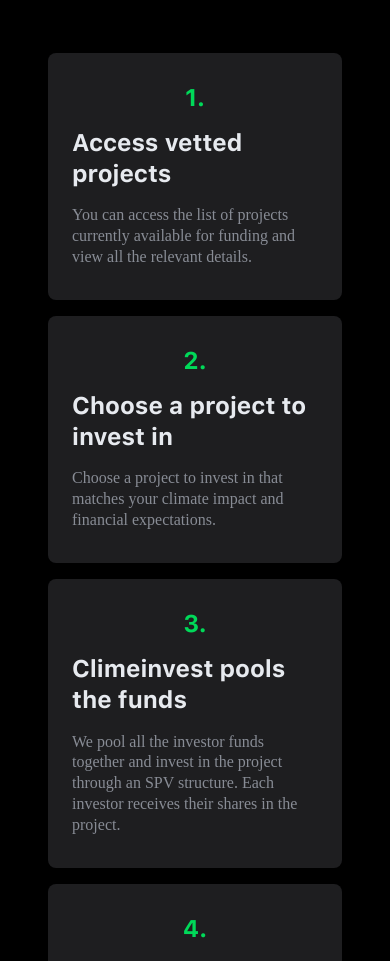
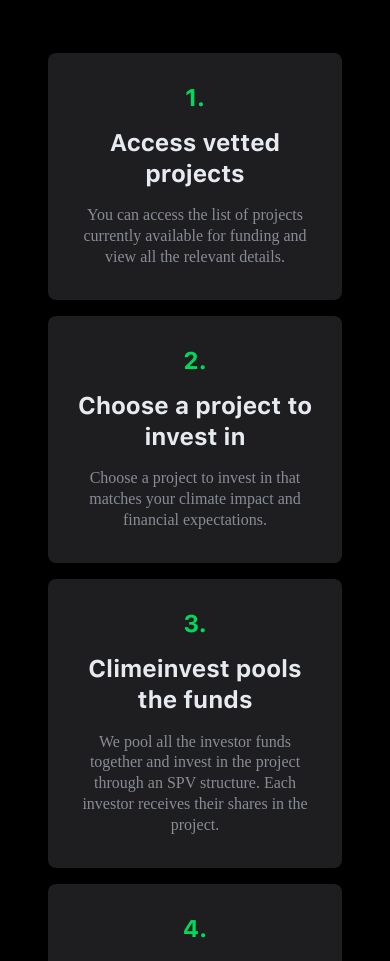
Before and after one commit to ClementeSerrano/web-app-boilerplate, a React (Create React App) app: page / in a window 390 px wide. Shown: the part 5108-6069 px from the top of the page. Built offline with nearby package versions, Linux system fonts and the light colour scheme; no server answers; a web font is replaced by a local one.

Commit message:
:lipstick: Fix text alignment on how it works on mobile

```diff
--- a/src/home/pages/sections/FeaturesSection/FeaturesSection.tsx
+++ b/src/home/pages/sections/FeaturesSection/FeaturesSection.tsx
@@ -268,7 +268,7 @@
               marginBottom: theme.spacing.lg,
             }}
           >
-            AI-driven due diligence and impact prediction.
+            Monitor and trade your investment stake.
           </Typography>
 
           <Typography
@@ -280,9 +280,9 @@
               textAlign: isPhone ? 'center' : 'right',
             }}
           >
-            A state-of-the-art predictive AI model that assesses each project
-            against stringent financial and impact viability metrics. This
-            ensures we only work with the highest quality projects.
+            Buy and sell shares in the projects on our trading platform. Once
+            the project has reached its financing goal, you can trade your stake
+            as the value of the project changes.
           </Typography>
         </FeaturesTextsContainer>
       </FeaturesSubsectionContainer>
--- a/src/home/pages/sections/HowItWorksSection/HowItWorksSection.styles.ts
+++ b/src/home/pages/sections/HowItWorksSection/HowItWorksSection.styles.ts
@@ -1,6 +1,8 @@
 import styled from 'styled-components';
+import Card from '../../../../common/components/Card/Card';
+import Typography from '../../../../common/components/Typography/Typography';
 
-export const CompetitiveAdvantagesCardsContainer = styled.div`
+export const HowItWorksCardsContainer = styled.div`
   display: grid;
   grid-template-columns: repeat(auto-fill, minmax(19rem, 1fr));
   gap: 16px;
@@ -14,7 +16,45 @@
   }
 `;
 
-export const CompetitiveAdvantagesIconContainer = styled.div`
+export const HowItWorksCard = styled(Card)`
+  padding: 32px 52px;
+  background-color: ${({ theme }) => theme.palette.background.level2};
+
+  @media (max-width: 600px) {
+    padding: 32px 24px;
+    align-items: center;
+  }
+`;
+
+export const HowItWorksSectionTitle = styled(Typography)`
+  text-align: center;
+  margin-bottom: ${({ theme }) => theme.spacing.lg}px;
+`;
+
+export const HowItWorksTitle = styled(Typography)`
+  color: ${({ theme }) => theme.palette.primary.main};
+  font-weight: ${({ theme }) => theme.typography.fontWeights.bold};
+
+  @media (max-width: 600px) {
+    text-align: center;
+  }
+`;
+
+export const HowItWorksSubtitle = styled(Typography)`
+  margin-bottom: ${({ theme }) => theme.spacing.sm}px;
+
+  @media (max-width: 600px) {
+    text-align: center;
+  }
+`;
+
+export const HowItWorksParagraph = styled(Typography)`
+  @media (max-width: 600px) {
+    text-align: center;
+  }
+`;
+
+export const HowItWorksIconContainer = styled.div`
   display: flex;
   justify-content: left;
   align-items: center;
--- a/src/home/pages/sections/HowItWorksSection/HowItWorksSection.tsx
+++ b/src/home/pages/sections/HowItWorksSection/HowItWorksSection.tsx
@@ -1,200 +1,99 @@
-import { useTheme } from 'styled-components';
-
-import { useDevice } from '../../../../common/contexts/DeviceContext/DeviceContext.hooks';
-import Typography from '../../../../common/components/Typography/Typography';
-import Card from '../../../../common/components/Card/Card';
 import SectionContainer from '../../../../common/components/SectionContainer/SectionContainer';
 
 import {
-  CompetitiveAdvantagesCardsContainer,
-  CompetitiveAdvantagesIconContainer,
+  HowItWorksSectionTitle,
+  HowItWorksCardsContainer,
+  HowItWorksCard,
+  HowItWorksIconContainer,
+  HowItWorksTitle,
+  HowItWorksSubtitle,
+  HowItWorksParagraph,
 } from './HowItWorksSection.styles';
 
 export default function HowItWorksSection() {
-  const { isPhone } = useDevice();
-  const theme = useTheme();
-
   return (
     <SectionContainer withSeparator>
-      <Typography
-        as="h1"
-        variant="title3"
-        style={{ textAlign: 'center', marginBottom: theme.spacing.lg }}
-      >
+      <HowItWorksSectionTitle variant="title3">
         How it works.
-      </Typography>
+      </HowItWorksSectionTitle>
 
-      <CompetitiveAdvantagesCardsContainer>
-        <Card
-          style={{
-            padding: isPhone ? '32px 24px' : '32px 52px',
-            alignItems: isPhone ? 'center' : 'unset',
-            backgroundColor: theme.palette.background.level2,
-          }}
-        >
-          <CompetitiveAdvantagesIconContainer>
-            <Typography
-              as="h1"
-              variant="title4"
-              style={{
-                color: theme.palette.primary.main,
-                fontWeight: theme.typography.fontWeights.bold,
-              }}
-            >
-              1.
-            </Typography>
-          </CompetitiveAdvantagesIconContainer>
+      <HowItWorksCardsContainer>
+        <HowItWorksCard>
+          <HowItWorksIconContainer>
+            <HowItWorksTitle variant="title4">1.</HowItWorksTitle>
+          </HowItWorksIconContainer>
 
-          <Typography
-            as="h2"
-            variant="title6"
-            style={{ marginBottom: theme.spacing.sm }}
-          >
+          <HowItWorksSubtitle variant="title6">
             Access vetted projects
-          </Typography>
+          </HowItWorksSubtitle>
 
-          <Typography as="p" variant="paragraph1" color="level3">
+          <HowItWorksParagraph variant="paragraph1" color="level3">
             You can access the list of projects currently available for funding
             and view all the relevant details.
-          </Typography>
-        </Card>
+          </HowItWorksParagraph>
+        </HowItWorksCard>
 
-        <Card
-          style={{
-            padding: isPhone ? '32px 24px' : '32px 52px',
-            alignItems: isPhone ? 'center' : 'unset',
-            backgroundColor: theme.palette.background.level2,
-          }}
-        >
-          <CompetitiveAdvantagesIconContainer>
-            <Typography
-              as="h1"
-              variant="title4"
-              style={{
-                color: theme.palette.primary.main,
-                fontWeight: theme.typography.fontWeights.bold,
-              }}
-            >
-              2.
-            </Typography>
-          </CompetitiveAdvantagesIconContainer>
+        <HowItWorksCard>
+          <HowItWorksIconContainer>
+            <HowItWorksTitle variant="title4">2.</HowItWorksTitle>
+          </HowItWorksIconContainer>
 
-          <Typography
-            as="h2"
-            variant="title6"
-            style={{ marginBottom: theme.spacing.sm }}
-          >
+          <HowItWorksSubtitle variant="title6">
             Choose a project to invest in
-          </Typography>
+          </HowItWorksSubtitle>
 
-          <Typography as="p" variant="paragraph1" color="level3">
-            Choose a project to invest in that matches your climate impact and financial
-            expectations.
-          </Typography>
-        </Card>
+          <HowItWorksParagraph variant="paragraph1" color="level3">
+            Choose a project to invest in that matches your climate impact and
+            financial expectations.
+          </HowItWorksParagraph>
+        </HowItWorksCard>
 
-        <Card
-          style={{
-            padding: isPhone ? '32px 24px' : '32px 52px',
-            alignItems: isPhone ? 'center' : 'unset',
-            backgroundColor: theme.palette.background.level2,
-          }}
-        >
-          <CompetitiveAdvantagesIconContainer>
-            <Typography
-              as="h1"
-              variant="title4"
-              style={{
-                color: theme.palette.primary.main,
-                fontWeight: theme.typography.fontWeights.bold,
-              }}
-            >
-              3.
-            </Typography>
-          </CompetitiveAdvantagesIconContainer>
+        <HowItWorksCard>
+          <HowItWorksIconContainer>
+            <HowItWorksTitle variant="title4">3.</HowItWorksTitle>
+          </HowItWorksIconContainer>
 
-          <Typography
-            as="h2"
-            variant="title6"
-            style={{ marginBottom: theme.spacing.sm }}
-          >
+          <HowItWorksSubtitle variant="title6">
             Climeinvest pools the funds
-          </Typography>
+          </HowItWorksSubtitle>
 
-          <Typography as="p" variant="paragraph1" color="level3">
+          <HowItWorksParagraph variant="paragraph1" color="level3">
             We pool all the investor funds together and invest in the project
-            through an SPV structure. Each investor receives their shares in the project.
-          </Typography>
-        </Card>
+            through an SPV structure. Each investor receives their shares in the
+            project.
+          </HowItWorksParagraph>
+        </HowItWorksCard>
 
-        <Card
-          style={{
-            padding: isPhone ? '32px 24px' : '32px 52px',
-            alignItems: isPhone ? 'center' : 'unset',
-            backgroundColor: theme.palette.background.level2,
-          }}
-        >
-          <CompetitiveAdvantagesIconContainer>
-            <Typography
-              as="h1"
-              variant="title4"
-              style={{
-                color: theme.palette.primary.main,
-                fontWeight: theme.typography.fontWeights.bold,
-              }}
-            >
-              4.
-            </Typography>
-          </CompetitiveAdvantagesIconContainer>
+        <HowItWorksCard>
+          <HowItWorksIconContainer>
+            <HowItWorksTitle variant="title4">4.</HowItWorksTitle>
+          </HowItWorksIconContainer>
 
-          <Typography
-            as="h2"
-            variant="title6"
-            style={{ marginBottom: theme.spacing.sm }}
-          >
+          <HowItWorksSubtitle variant="title6">
             Ongoing monitoring
-          </Typography>
+          </HowItWorksSubtitle>
 
-          <Typography as="p" variant="paragraph1" color="level3">
-            Once invested, you can monitor the status of
-            the project and see the value of your portfolio.
-          </Typography>
-        </Card>
+          <HowItWorksParagraph variant="paragraph1" color="level3">
+            Once invested, you can monitor the status of the project and see the
+            value of your portfolio.
+          </HowItWorksParagraph>
+        </HowItWorksCard>
 
-        <Card
-          style={{
-            padding: isPhone ? '32px 24px' : '32px 52px',
-            alignItems: isPhone ? 'center' : 'unset',
-            backgroundColor: theme.palette.background.level2,
-          }}
-        >
-          <CompetitiveAdvantagesIconContainer>
-            <Typography
-              as="h1"
-              variant="title4"
-              style={{
-                color: theme.palette.primary.main,
-                fontWeight: theme.typography.fontWeights.bold,
-              }}
-            >
-              5.
-            </Typography>
-          </CompetitiveAdvantagesIconContainer>
+        <HowItWorksCard>
+          <HowItWorksIconContainer>
+            <HowItWorksTitle variant="title4">5.</HowItWorksTitle>
+          </HowItWorksIconContainer>
 
-          <Typography
-            as="h2"
-            variant="title6"
-            style={{ marginBottom: theme.spacing.sm }}
-          >
+          <HowItWorksSubtitle variant="title6">
             Get a return on your investment
-          </Typography>
+          </HowItWorksSubtitle>
 
-          <Typography as="p" variant="paragraph1" color="level3">
+          <HowItWorksParagraph variant="paragraph1" color="level3">
             Trade your shares with other investors on our marketplace or wait
             till we sell the entire stake in the project.
-          </Typography>
-        </Card>
-      </CompetitiveAdvantagesCardsContainer>
+          </HowItWorksParagraph>
+        </HowItWorksCard>
+      </HowItWorksCardsContainer>
     </SectionContainer>
   );
 }
```
